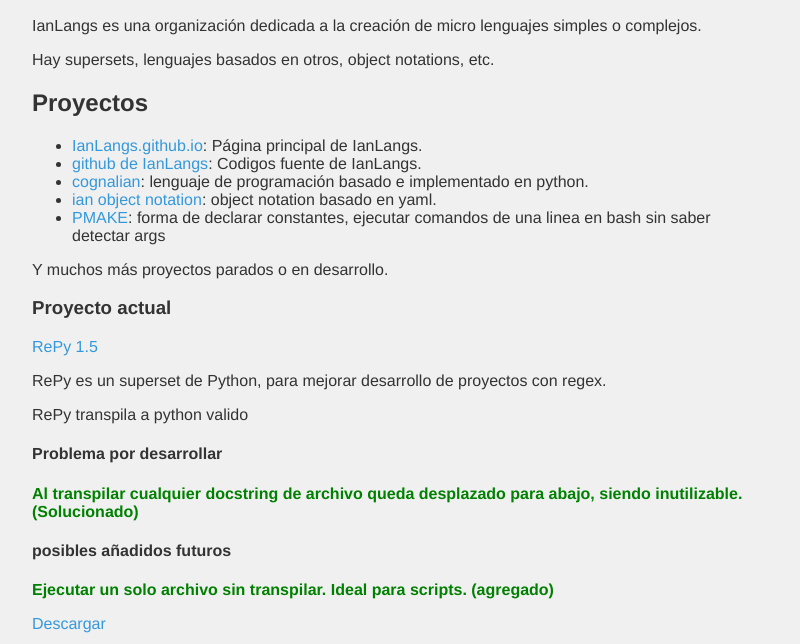
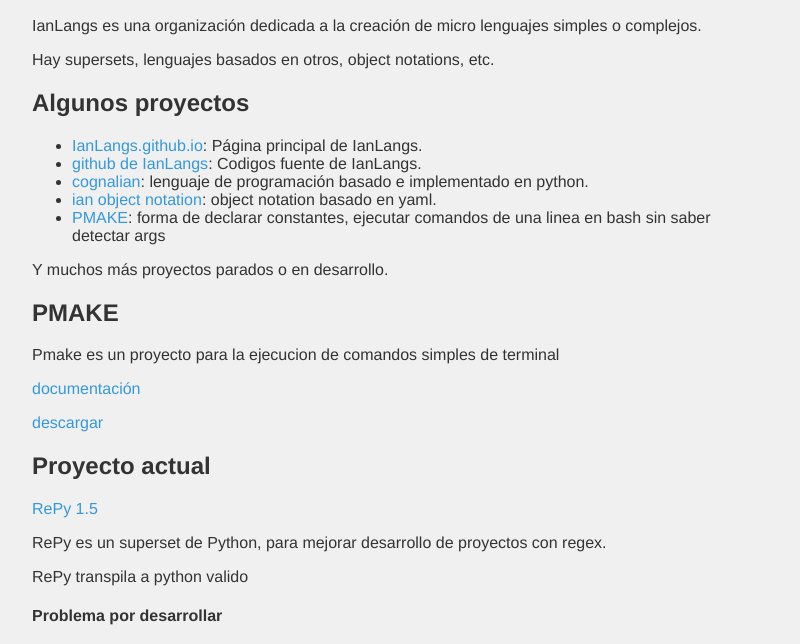
Before and after one commit to IanLangs/IanLangs.github.io, an Electron app: page index.html in a window 800 px wide. Shown: the part 143-787 px from the top of the page. Drawn offline with Linux system fonts and the light colour scheme.

Commit message:
tambien hay descarga de PMAKElinux

```diff
--- a/index.html
+++ b/index.html
@@ -13,7 +13,7 @@
     <p>IanLangs es una organización dedicada a la creación de micro lenguajes simples o complejos.</p>
     <p>Hay supersets, lenguajes basados en otros, object notations, etc.</p>
 
-    <h2>Proyectos</h2>
+    <h2>Algunos proyectos</h2>
     <ul>
         <li><a href="https://www.IanLangs.github.io" target="_blank">IanLangs.github.io</a>: Página principal de IanLangs.</li>
         <li><a href="https://www.github.com/IanLangs" target="_blank">github de IanLangs</a>: Codigos fuente de IanLangs.</li>
@@ -23,7 +23,15 @@
     </ul>
     <p>Y muchos más proyectos parados o en desarrollo.</p>
 
-    <h3>Proyecto actual</h3>
+    <h2>PMAKE</h2>
+
+    <p>Pmake es un proyecto para la ejecucion de comandos simples de terminal</p>
+
+    <p><a href="https://github.com/IanLangs/PMAKE/blob/main/ESPAÑOL.md">documentación</a></p>
+
+    <p><a href="./desargaPMAKE.html">descargar</a></p>
+
+    <h2>Proyecto actual</h3>
     <a href="https://www.github.com/IanLangs/RePy" target="_blank">RePy 1.5</a>
     <p>RePy es un superset de Python, para mejorar desarrollo de proyectos con regex.</p>
     <p>RePy transpila a python valido</p>
```
Also changed, not shown: desargaPMAKE.html (renamed from desargaRePy.html, +6 -7 lines), 1 other file.
